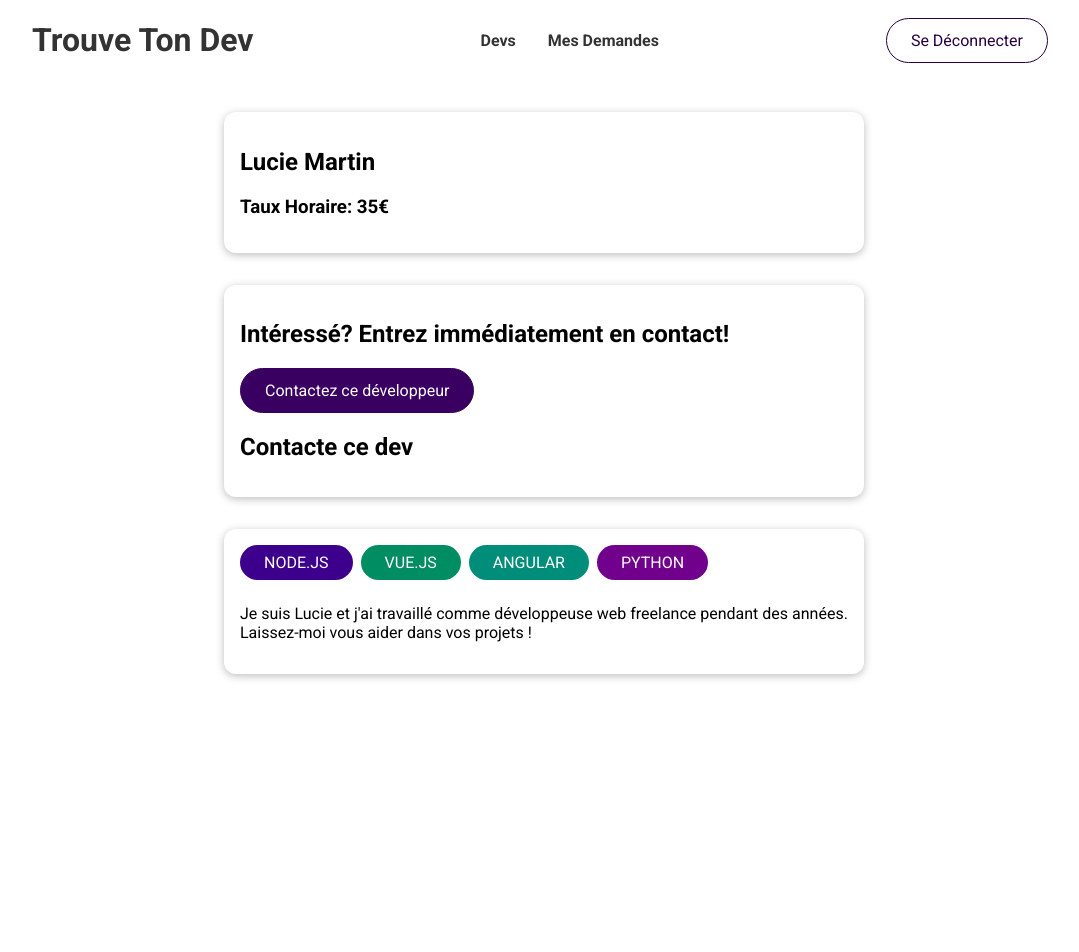
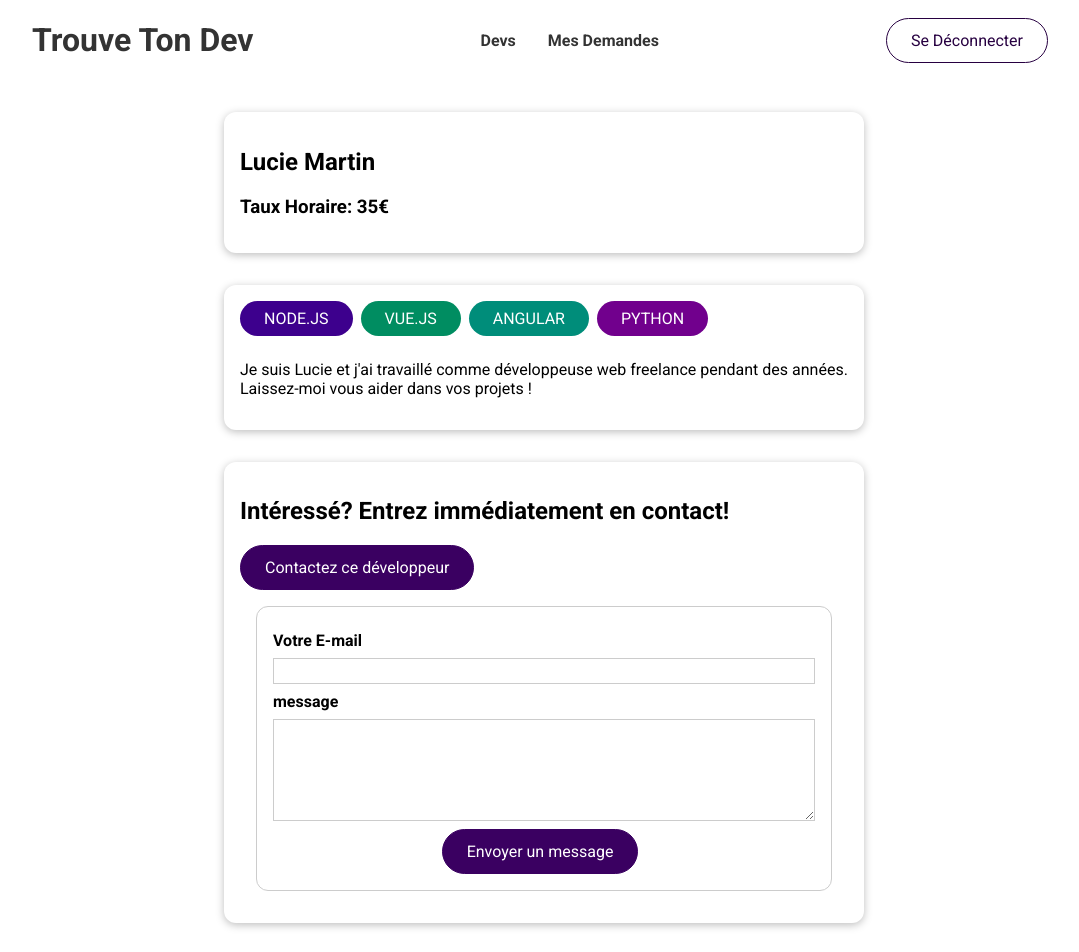
Before and after one commit to afrmounir/Trouve-Ton-Dev, a Vue app: page /devs/d1/contact in a window 1280 px wide. Shown: the top 952 px of the page, without its empty margins (96-1175 px from the left). Before the commit the page ends 800 px from the top, so only its background shows below. Built offline with nearby package versions, Linux system fonts and the light colour scheme.

Commit message:
feat: work on the contact form

```diff
--- a/src/views/devs/DevDetails.vue
+++ b/src/views/devs/DevDetails.vue
@@ -25,6 +25,12 @@ const description = computed(() => selectedDev.description)
   </section>
   <section>
     <base-card>
+      <base-badge v-for="area in areas" :key="area" :type="area" :title="area"></base-badge>
+      <p>{{ description }}</p>
+    </base-card>
+  </section>
+  <section>
+    <base-card>
       <header>
         <h2>Intéressé? Entrez immédiatement en contact!</h2>
         <base-button link :to="`${devContactLink}`">Contactez ce développeur</base-button>
@@ -32,10 +38,4 @@ const description = computed(() => selectedDev.description)
       <RouterView></RouterView>
     </base-card>
   </section>
-  <section>
-    <base-card>
-      <base-badge v-for="area in areas" :key="area" :type="area" :title="area"></base-badge>
-      <p>{{ description }}</p>
-    </base-card>
-  </section>
 </template>
--- a/src/views/requests/ContactDev.vue
+++ b/src/views/requests/ContactDev.vue
@@ -1,8 +1,103 @@
+<script>
+import { useVuelidate } from '@vuelidate/core'
+import { required, email, minLength } from '@vuelidate/validators'
+
+export default {
+  setup() {
+    return { v$: useVuelidate() }
+  },
+  data() {
+    return {
+      email: '',
+      message: ''
+    }
+  },
+  validations() {
+    return {
+      email: { required, email },
+      message: { required, minLength: minLength(20) }
+    }
+  },
+  methods: {
+    async submitForm() {
+      const isFormCorrect = await this.v$.$validate()
+
+      if (isFormCorrect) {
+        const formData = {
+          email: this.email,
+          message: this.message
+        }
+        console.log(formData)
+        //this.$emit('submit-contact-form', formData)
+      }
+    }
+  }
+}
+</script>
+
 <template>
-  <main>
-    <h2>Contacte ce dev</h2>
-  </main>
+  <form @submit.prevent="submitForm">
+    <div class="form-control" :class="{ error: v$.email.$error }">
+      <label for="email">Votre E-mail</label>
+      <input type="email" id="lastname" v-model.trim="email" />
+      <p v-if="v$.email.$error">Veuillez entrez un email</p>
+    </div>
+    <div class="form-control" :class="{ error: v$.message.$error }">
+      <label for="message">message</label>
+      <textarea id="message" rows="5" v-model.trim="message"></textarea>
+      <p v-if="v$.message.$error">Veuillez entrez un message</p>
+    </div>
+    <div class="actions">
+      <base-button>Envoyer un message</base-button>
+    </div>
+  </form>
 </template>
 
-<script setup>
-</script>
+<style scoped>
+form {
+  margin: 1rem;
+  border: 1px solid #ccc;
+  border-radius: 12px;
+  padding: 1rem;
+}
+
+.form-control {
+  margin: 0.5rem 0;
+}
+
+label {
+  font-weight: bold;
+  margin-bottom: 0.5rem;
+  display: block;
+}
+
+input,
+textarea {
+  display: block;
+  width: 100%;
+  font: inherit;
+  border: 1px solid #ccc;
+  padding: 0.15rem;
+}
+
+input:focus,
+textarea:focus {
+  border-color: #3d008d;
+  background-color: #faf6ff;
+  outline: none;
+}
+
+.error {
+  color: red;
+}
+
+.error input,
+.error textarea {
+  border: 1px solid rgb(199, 199, 199);
+  border-color: red;
+}
+
+.actions {
+  text-align: center;
+}
+</style>
```
